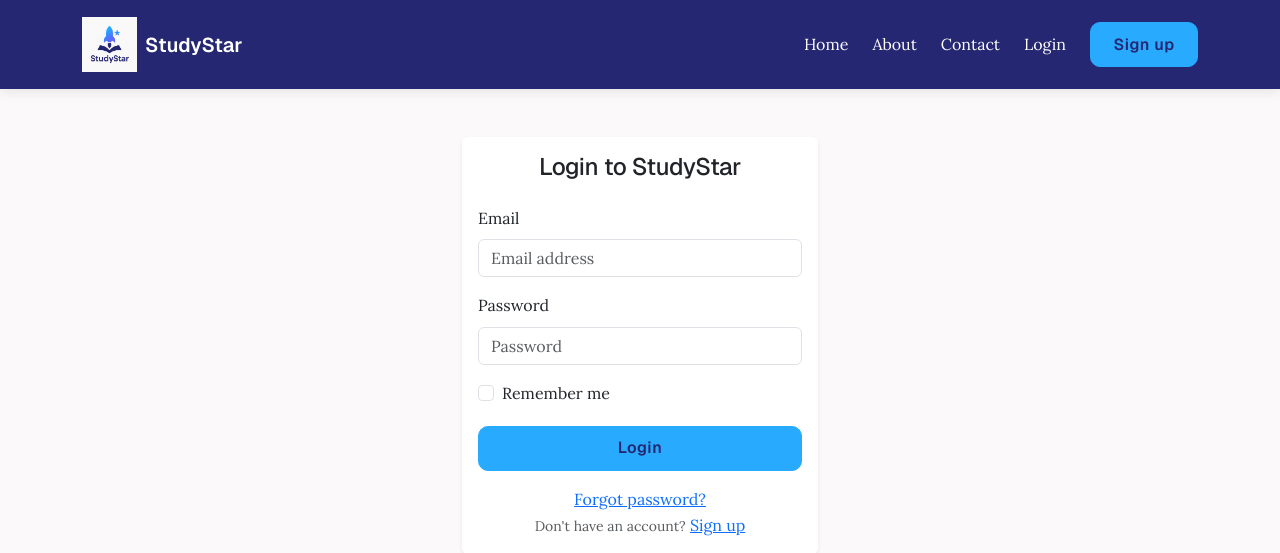
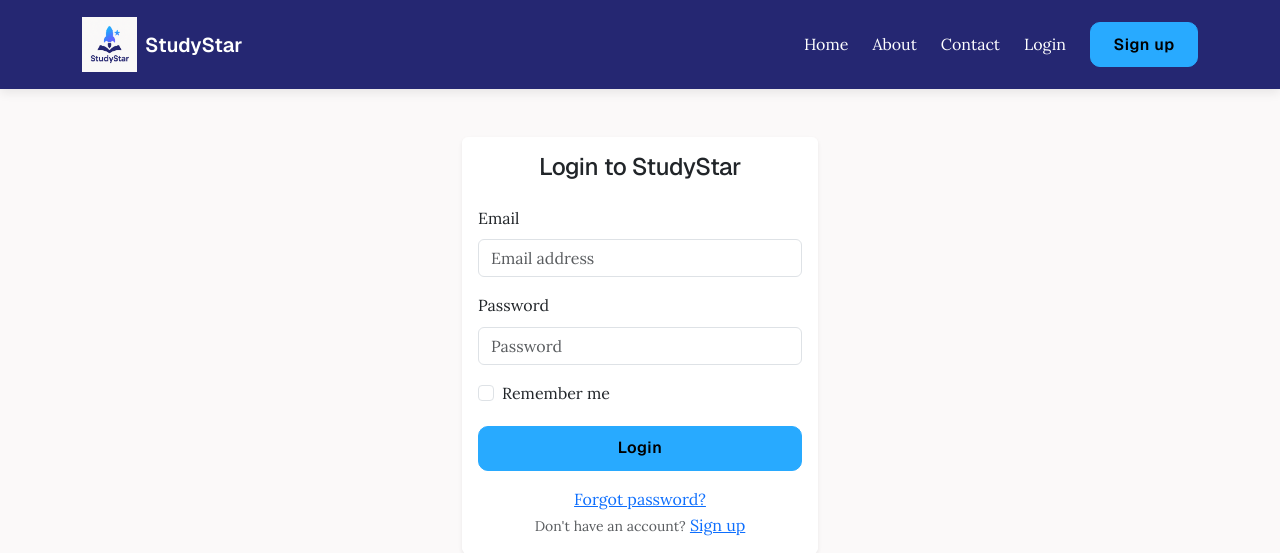
Before and after one commit to TereBts/py_study_tracker, a Django app: a page that uses templates/base.html in a window 1280 px wide. Shown: the top 553 px of the page. Run offline with Django 4.2, Linux system fonts and the light colour scheme.

Commit message:
improve button text/bg contrast

```diff
--- a/static/css/main.css
+++ b/static/css/main.css
@@ -56,8 +56,11 @@ p { margin-bottom: 1rem; }
 /* ensure icon visible on dark bg */
 .navbar-dark .navbar-toggler-icon { filter: brightness(1.8); }
 
-/* ===== PRIMARY BUTTONS =====
-   Keep in one place; avoid conflicting re-definitions */
+/* ===== PRIMARY BUTTONS ===== */
+.btn {
+  color: #000 !important;
+}
+
 .btn-primary {
   background-color: var(--bs-primary);
   border-color: var(--bs-primary);
```
